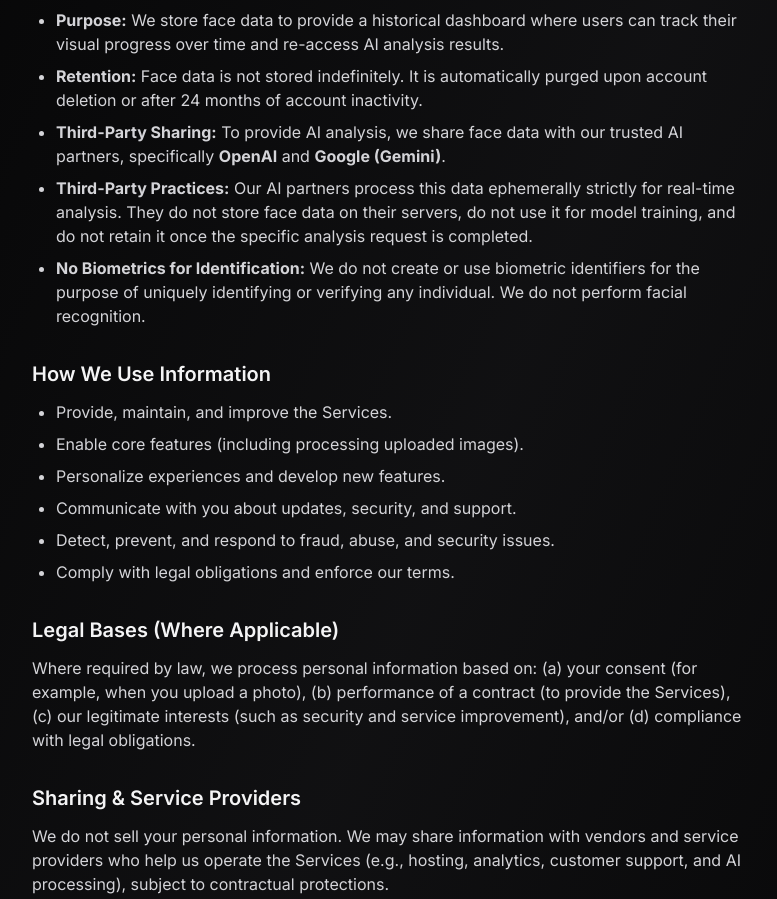
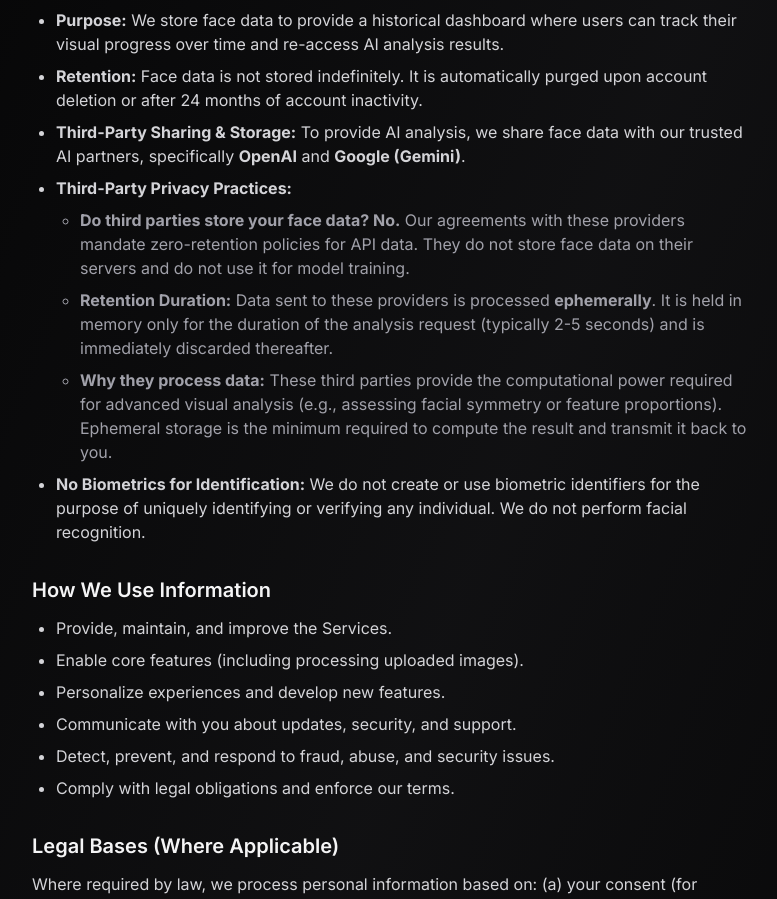
Before and after one commit to a17-so/a17-site, a Next.js app: page /apps/hardmaxx/privacy-policy in a window 1280 px wide. Shown: the part 840-1739 px from the top of the page, without its empty margins (248-1025 px from the left). Built offline with nearby package versions, Linux system fonts and the light colour scheme; no server answers; what tailwindcss-debug-screens would draw is missing.

Commit message:
Feat: Privacy Policy

```diff
--- a/app/apps/hardmaxx/privacy-policy/page.tsx
+++ b/app/apps/hardmaxx/privacy-policy/page.tsx
@@ -84,16 +84,37 @@ export default function PrivacyPolicyPage() {
                   or after 24 months of account inactivity.
                 </li>
                 <li>
-                  <strong>Third-Party Sharing:</strong> To provide AI analysis,
-                  we share face data with our trusted AI partners, specifically{" "}
-                  <strong>OpenAI</strong> and <strong>Google (Gemini)</strong>.
+                  <strong>Third-Party Sharing & Storage:</strong> To provide AI
+                  analysis, we share face data with our trusted AI partners,
+                  specifically <strong>OpenAI</strong> and{" "}
+                  <strong>Google (Gemini)</strong>.
                 </li>
                 <li>
-                  <strong>Third-Party Practices:</strong> Our AI partners
-                  process this data ephemerally strictly for real-time analysis.
-                  They do not store face data on their servers, do not use it
-                  for model training, and do not retain it once the specific
-                  analysis request is completed.
+                  <strong>Third-Party Privacy Practices:</strong>
+                  <ul className="mt-2 list-[circle] pl-6 space-y-2 text-zinc-400">
+                    <li>
+                      <strong>Do third parties store your face data? No.</strong>{" "}
+                      Our agreements with these providers mandate
+                      zero-retention policies for API data. They do not store
+                      face data on their servers and do not use it for model
+                      training.
+                    </li>
+                    <li>
+                      <strong>Retention Duration:</strong> Data sent to these
+                      providers is processed <strong>ephemerally</strong>. It is
+                      held in memory only for the duration of the analysis
+                      request (typically 2-5 seconds) and is immediately
+                      discarded thereafter.
+                    </li>
+                    <li>
+                      <strong>Why they process data:</strong> These third
+                      parties provide the computational power required for
+                      advanced visual analysis (e.g., assessing facial symmetry
+                      or feature proportions). Ephemeral storage is the minimum
+                      required to compute the result and transmit it back to
+                      you.
+                    </li>
+                  </ul>
                 </li>
                 <li>
                   <strong>No Biometrics for Identification:</strong> We do not
--- a/app/privacy-policy/page.tsx
+++ b/app/privacy-policy/page.tsx
@@ -86,19 +86,34 @@ export default function PrivacyPolicyPage() {
                   <strong>Our Storage and Retention:</strong> If you choose to save your results, we store your face data to provide a historical dashboard where you can track progress. This data is automatically purged upon account deletion or after 24 months of account inactivity.
                 </li>
                 <li>
-                  <strong>Third-Party Sharing (AI Providers):</strong> To perform the analysis, we securely transmit your face data to our third-party cloud AI providers, specifically <strong>OpenAI</strong> and <strong>Google (Gemini)</strong>.
+                  <strong>Third-Party Sharing (AI Providers):</strong> To
+                  perform the analysis, we securely transmit your face data to
+                  our third-party cloud AI providers, specifically{" "}
+                  <strong>OpenAI</strong> and <strong>Google (Gemini)</strong>.
                 </li>
                 <li>
-                  <strong>Third-Party Storage and Retention Policies:</strong>
+                  <strong>Third-Party Storage and Practices:</strong>
                   <ul className="mt-2 list-[circle] pl-6 space-y-2 text-zinc-400">
                     <li>
-                       <strong>Do third parties store your face data? No.</strong> Our agreements with these providers mandate zero-retention policies for API data.
+                      <strong>Do third parties store your face data? No.</strong>{" "}
+                      Our agreements with these providers mandate
+                      zero-retention policies for API data. They do not store
+                      face data on their servers and do not use it for model
+                      training.
                     </li>
                     <li>
-                       <strong>Retention Duration:</strong> Data sent to these providers is processed <strong>ephemerally</strong>. It is held in memory only for the few seconds required to generate the analysis and is immediately discarded thereafter.
+                      <strong>Retention Duration:</strong> Data sent to these
+                      providers is processed <strong>ephemerally</strong>. It is
+                      held in memory only for the duration of the analysis
+                      request (typically 2-5 seconds) and is immediately
+                      discarded thereafter.
                     </li>
                     <li>
-                       <strong>Usage Restrictions:</strong> Our third-party partners are strictly prohibited from using your face data to train their AI models, improve their services, or for any purpose other than fulfilling your specific request.
+                      <strong>Why they process data:</strong> These third
+                      parties provide the computational power required for
+                      advanced visual analysis. Ephemeral storage is the minimum
+                      required to compute the results before the connection is
+                      closed.
                     </li>
                   </ul>
                 </li>
```
